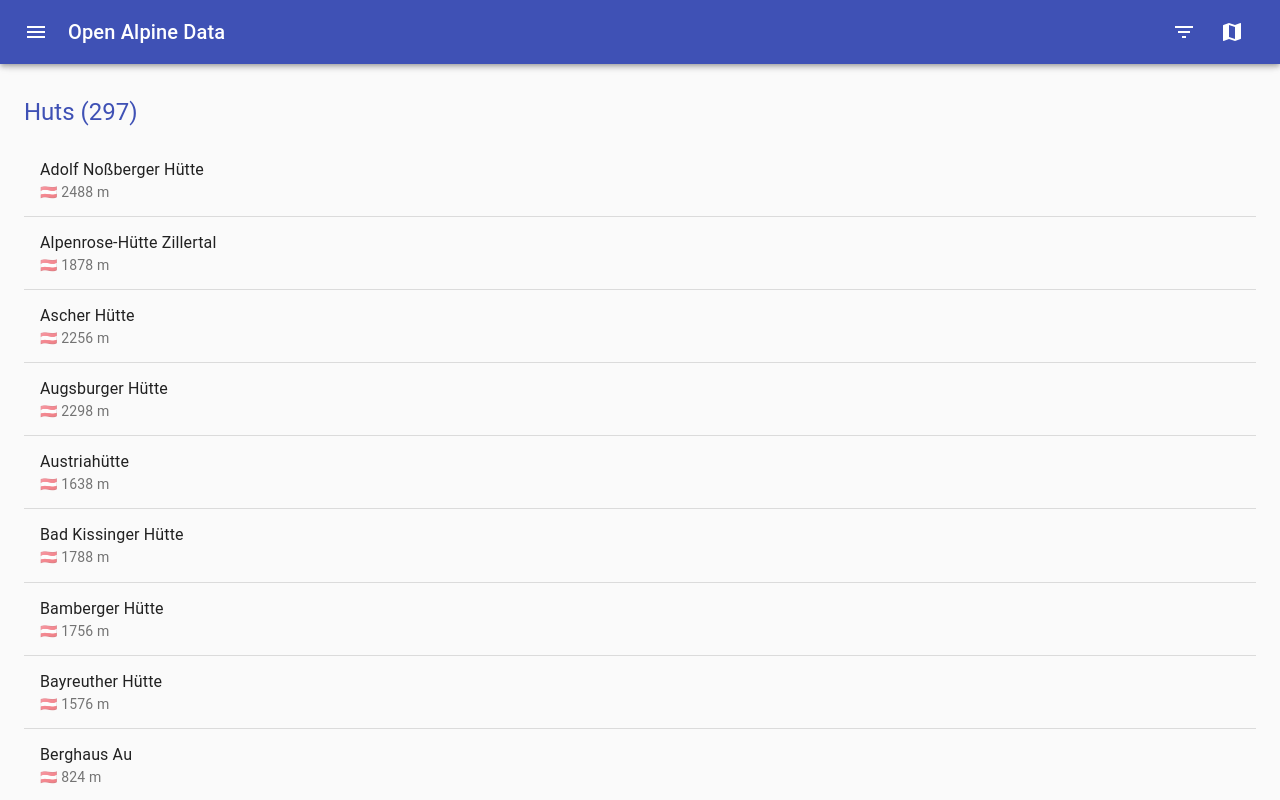
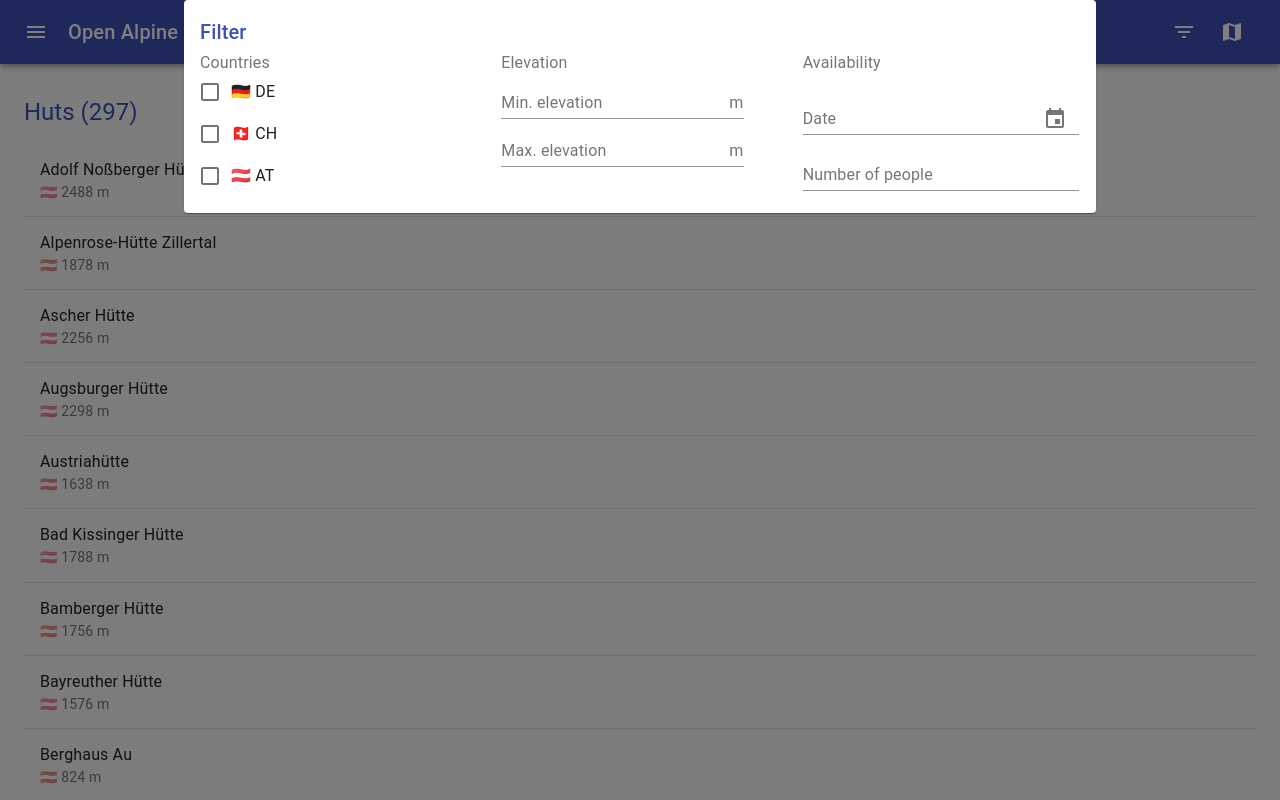
Before and after one commit to mlenkeit/oad, a React (Create React App) app: page / in a window 1280 px wide. Both pictures are taken after a click on the button 1184 px from the left and 32 px from the top of the page. Built offline with nearby package versions, Linux system fonts and the light colour scheme.

Commit message:
feat(ui): show filters in popup

```diff
--- a/src/webapp/App.tsx
+++ b/src/webapp/App.tsx
@@ -2,10 +2,10 @@
 import './App.css';
 
 import React, { useState, useEffect } from 'react'
-import clsx from 'clsx'
+// import clsx from 'clsx'
 import { makeStyles, useTheme } from '@material-ui/core/styles'
 import CssBaseline from '@material-ui/core/CssBaseline';
-import Drawer from '@material-ui/core/Drawer';
+// import Drawer from '@material-ui/core/Drawer';
 import Box from '@material-ui/core/Box';
 import AppBar from '@material-ui/core/AppBar';
 import Toolbar from '@material-ui/core/Toolbar';
@@ -13,22 +13,22 @@
 import Typography from '@material-ui/core/Typography';
 // import Divider from '@material-ui/core/Divider';
 import IconButton from '@material-ui/core/IconButton';
-import Badge from '@material-ui/core/Badge';
+// import Badge from '@material-ui/core/Badge';
 import Container from '@material-ui/core/Container';
 import Grid from '@material-ui/core/Grid';
 import Paper from '@material-ui/core/Paper';
 // import Link from '@material-ui/core/Link';
 // import Icon from '@material-ui/core/Icon';
 import MenuIcon from '@material-ui/icons/Menu';
-import RestoreIcon from '@material-ui/icons/Restore';
+// import RestoreIcon from '@material-ui/icons/Restore';
 // import ChevronLeftIcon from '@material-ui/icons/ChevronLeft';
-import NotificationsIcon from '@material-ui/icons/Notifications';
+// import NotificationsIcon from '@material-ui/icons/Notifications';
 import FilterListIcon from '@material-ui/icons/FilterList';
 import MapIcon from '@material-ui/icons/Map';
 import ListIcon from '@material-ui/icons/List';
 import ListItem from '@material-ui/core/ListItem';
 import ListItemText from '@material-ui/core/ListItemText';
-import ListItemIcon from '@material-ui/core/ListItemIcon';
+// import ListItemIcon from '@material-ui/core/ListItemIcon';
 import FormControl from '@material-ui/core/FormControl';
 import FormLabel from '@material-ui/core/FormLabel';
 import FormGroup from '@material-ui/core/FormGroup';
@@ -36,12 +36,14 @@
 import Checkbox from '@material-ui/core/Checkbox';
 import TextField from '@material-ui/core/TextField';
 import InputAdornment from '@material-ui/core/InputAdornment';
+import Modal from '@material-ui/core/Modal';
+import Fade from '@material-ui/core/Fade';
 import useMediaQuery from '@material-ui/core/useMediaQuery';
-import TabbedHutList from './components/TabbedHutList'
+// import TabbedHutList from './components/TabbedHutList'
 import HutMap from './components/HutMap'
 import moment from 'moment'
-import BottomNavigation from '@material-ui/core/BottomNavigation';
-import BottomNavigationAction from '@material-ui/core/BottomNavigationAction';
+// import BottomNavigation from '@material-ui/core/BottomNavigation';
+// import BottomNavigationAction from '@material-ui/core/BottomNavigationAction';
 
 import MomentUtils from '@date-io/moment';
 import {
@@ -63,9 +65,9 @@
 //   // IconDefinition,
 //   // findIconDefinition
 // } from '@fortawesome/fontawesome-svg-core'
-import {
-  FontAwesomeIcon
-} from '@fortawesome/react-fontawesome'
+// import {
+//   FontAwesomeIcon
+// } from '@fortawesome/react-fontawesome'
 
 library.add(fas)
 // const coffeeLookup: IconLookup = { prefix: 'fas', iconName: 'house' }
@@ -331,9 +333,84 @@
     }
   }
 
+  const [ modalOpen, setModalOpen ] = useState(false)
+  const handleFilter = () => {
+    setModalOpen(true)
+  }
+  const handleModalClose = () => {
+    setModalOpen(false)
+  }
+
   return (
     <div className={classes.root}>
       <CssBaseline />
+      <Modal open={modalOpen} onClose={handleModalClose}>
+        <Fade in={modalOpen}>
+          <Container maxWidth="md">
+            <Paper className={classes.paper}>
+              <Typography component="h2" variant="h6" color="primary" gutterBottom>
+                Filter
+              </Typography>
+              <Grid container spacing={3}>
+                <Grid item xs={12} sm={6} md={4}>
+                  <FormControl component="fieldset">
+                    <FormLabel component="legend">Countries</FormLabel>
+                    <FormGroup>
+                    {countryCodeFilters.map(it =>
+                      <FormControlLabel
+                        control={<Checkbox checked={it.active} name={it.label} onChange={toggleCountryCode(it)} />}
+                        label={it.label}
+                      />
+                    )}
+                    </FormGroup>
+                  </FormControl>
+                </Grid>
+                <Grid item xs={12} sm={6} md={4}>
+                  <FormControl component="fieldset">
+                    <FormLabel component="legend">Elevation</FormLabel>
+                    <FormGroup>
+                    {elevationFilters.map(it =>
+                      <TextField
+                        label={it.label}
+                        onChange={updateElevation(it)}
+                        InputProps={{
+                          endAdornment: <InputAdornment position="end">m</InputAdornment>,
+                        }}
+                      />
+                    )}
+                    </FormGroup>
+                  </FormControl>
+                </Grid>
+                <Grid item xs={12} sm={6} md={4}>
+                  <FormControl component="fieldset">
+                    <FormLabel component="legend">Availability</FormLabel>
+                    <FormGroup>
+                    <MuiPickersUtilsProvider utils={MomentUtils}>
+                      <KeyboardDatePicker
+                        disableToolbar
+                        autoOk={true}
+                        variant="inline"
+                        format="DD.MM.YYYY"
+                        margin="normal"
+                        label="Date"
+                        value={reservationDateFilter.value}
+                        onChange={handleOpen(reservationDateFilter)}
+                        // KeyboardButtonProps={{
+                        //   'aria-label': 'change date',
+                        // }}
+                      />
+                    </MuiPickersUtilsProvider>
+                    <TextField
+                      label={freeRoomFilter.label}
+                      onChange={updateFreeRoom(freeRoomFilter)} />
+                    </FormGroup>
+                  </FormControl>
+                </Grid>
+              </Grid>
+            </Paper>
+          </Container>
+        </Fade>
+      </Modal>
       <AppBar position="absolute" className={classes.appBar}>
         <Toolbar className={classes.toolbar}>
           <IconButton
@@ -349,7 +426,7 @@
           <Typography component="h1" variant="h6" color="inherit" noWrap className={classes.title}>
             Open Alpine Data {showSubtitle ? `- Huts (${huts.length})` : ''}
           </Typography>
-          <IconButton color="inherit">
+          <IconButton onClick={handleFilter} color="inherit">
             <FilterListIcon />
           </IconButton>
           {hutDisplayMode === 'list'
```
